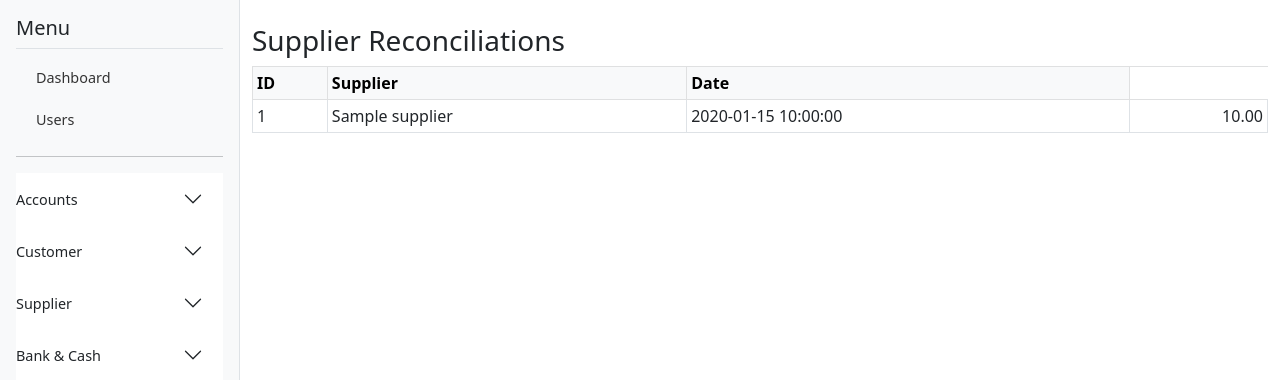
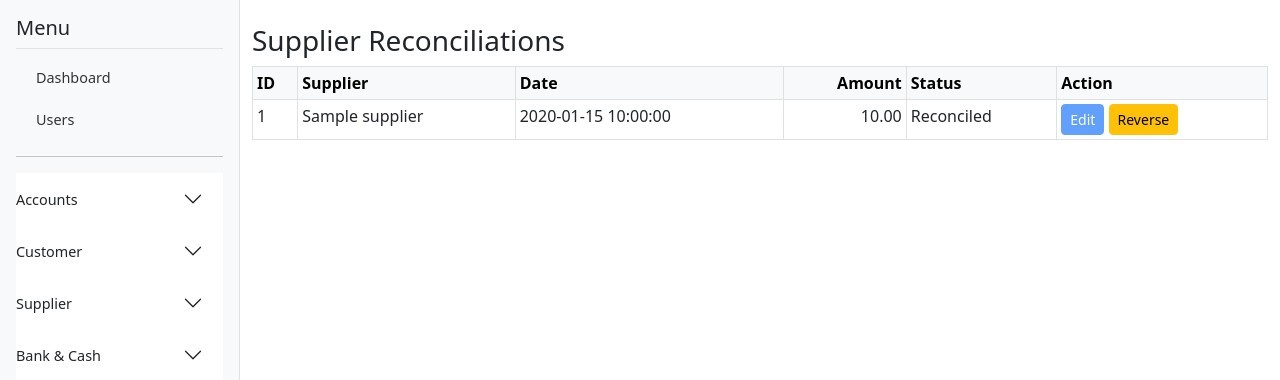
Before and after one commit to farhathwin/tbo, a Flask app: template app/templates/accounting/supplier_reconciliation_list.html in a window 1280 px wide. Shown: the part 40-420 px from the top of the page. Run offline with Flask 3, Linux system fonts and the light colour scheme; the template is opened without the code that fills it: most values are stand-ins (such as "Sample title", 1, 10 or a date in 2020); some libraries are stand-ins or nearby versions.

Commit message:
Add reconciliation actions and prevent invoice reversal

```diff
--- a/app/templates/accounting/supplier_reconciliation_list.html
+++ b/app/templates/accounting/supplier_reconciliation_list.html
@@ -8,16 +8,28 @@
       <th>ID</th>
       <th>Supplier</th>
       <th>Date</th>
+      <th class="text-end">Amount</th>
+      <th>Status</th>
+      <th>Action</th>
     </tr>
   </thead>
   <tbody>
     {% for rec in recs %}
     <tr>
-      <td>{{ rec.id }}</td>
+      <td>{{ rec.rc_number }}</td>
       <td>{{ rec.supplier.business_name }}</td>
       <td>{{ rec.recon_date }}</td>
       <td class="text-end">{{ '%.2f'|format(rec.amount) }}</td>
-
+      <td>{{ rec.status }}</td>
+      <td>
+        <a href="{{ url_for('accounting_routes.supplier_reconcile', rec_id=rec.id) }}" class="btn btn-sm btn-primary {% if rec.status == 'Reconciled' %}disabled{% endif %}">Edit</a>
+        <form method="post" action="{{ url_for('accounting_routes.reverse_supplier_reconciliation', rec_id=rec.id) }}" class="d-inline-block" onsubmit="return confirm('Reverse this reconciliation?');">
+          <button type="submit" class="btn btn-sm btn-warning" {% if rec.status != 'Reconciled' %}disabled{% endif %}>Reverse</button>
+        </form>
+      </td>
+    </tr>
+    {% else %}
+    <tr><td colspan="6" class="text-center text-muted">No reconciliations found.</td></tr>
     {% endfor %}
   </tbody>
 </table>
```
Also changed, not shown: app/models/models.py (+7 -0 lines), app/routes/accounting_routes.py (+14 -0 lines).
